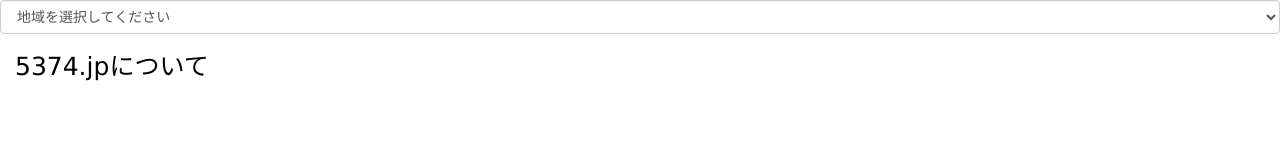
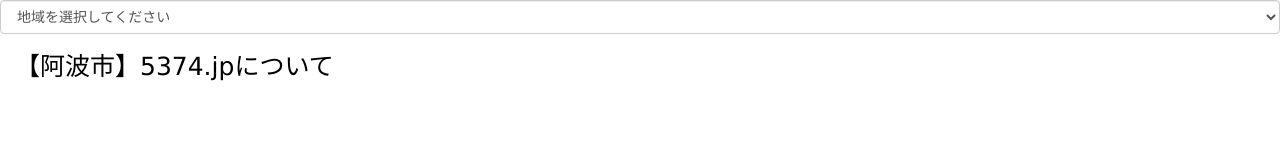
Before and after one commit to tokushima5374/awashi, a plain HTML site: page index.html in a window 1280 px wide. Drawn offline with Linux system fonts and the light colour scheme.

Commit message:
Update index.html

```diff
--- a/index.html
+++ b/index.html
@@ -2,7 +2,7 @@
 <html lang="ja">
   <head>
     <meta charset="UTF-8">
-    <title>5374(ｺﾞﾐﾅｼ).jp</title>
+    <title>【阿波市】5374(ｺﾞﾐﾅｼ).jp</title>
     <meta name="apple-mobile-web-app-capable" content="yes" />
     <meta name="viewport" content="initial-scale=1.0,maximum-scale=1.0,minimum-scale=1.0,user-scalable=0" />
     <link rel="apple-touch-icon-precomposed" href="img/apple-touch-icon-precomposed.png" />
@@ -17,7 +17,7 @@
   <div class="accordion" id="accordion3">
     <div class="accordion-group-top">
       <div class="accordion-heading">
-        <a class="accordion-toggle-top" data-toggle="collapse" data-parent="#accordion3" href="#collapse3_0">5374.jpについて</a>
+        <a class="accordion-toggle-top" data-toggle="collapse" data-parent="#accordion3" href="#collapse3_0">【阿波市】5374.jpについて</a>
       </div>
       <div id="collapse3_0" class="accordion-body collapse">
         <div class="accordion-inner">
```
